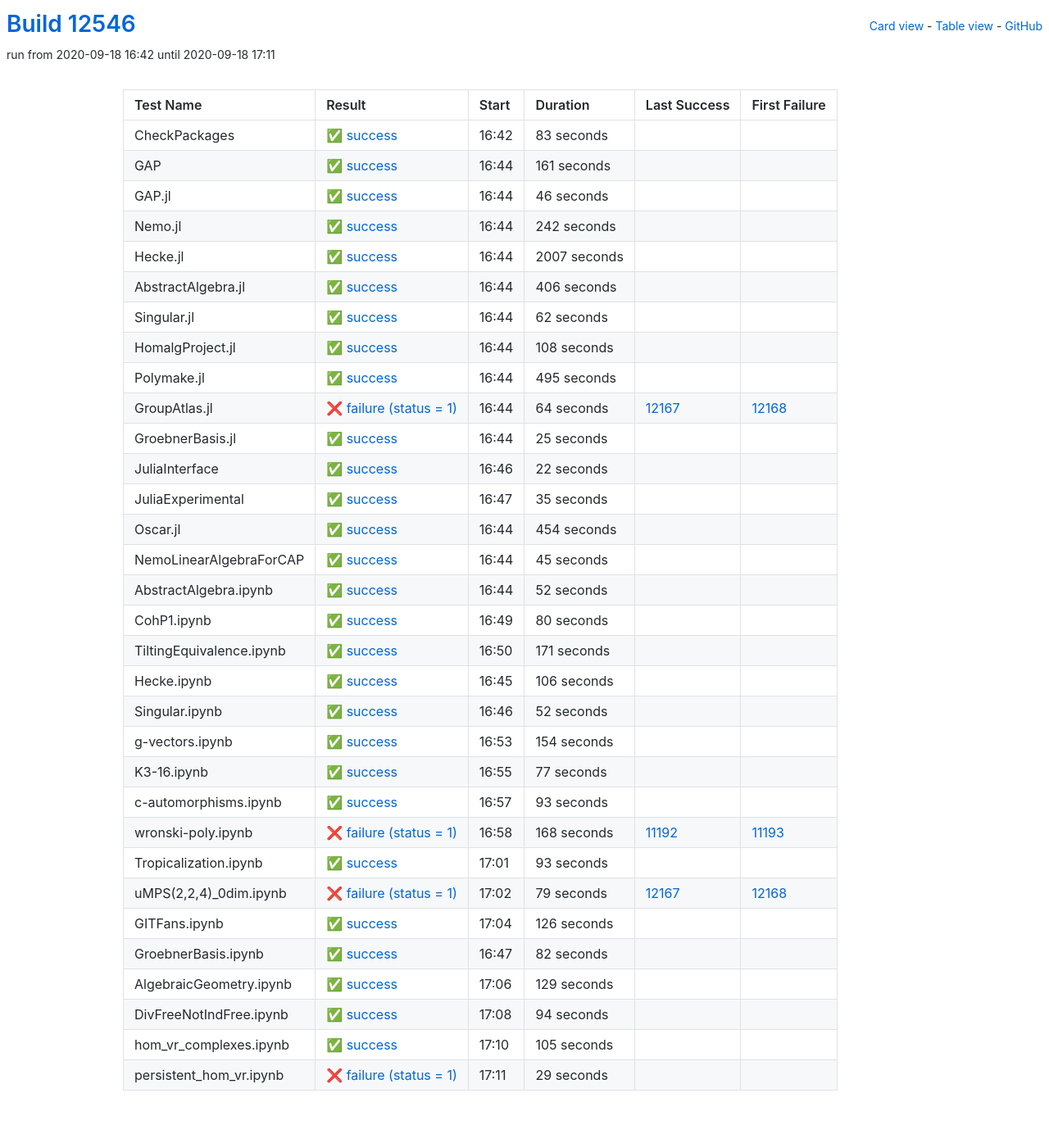
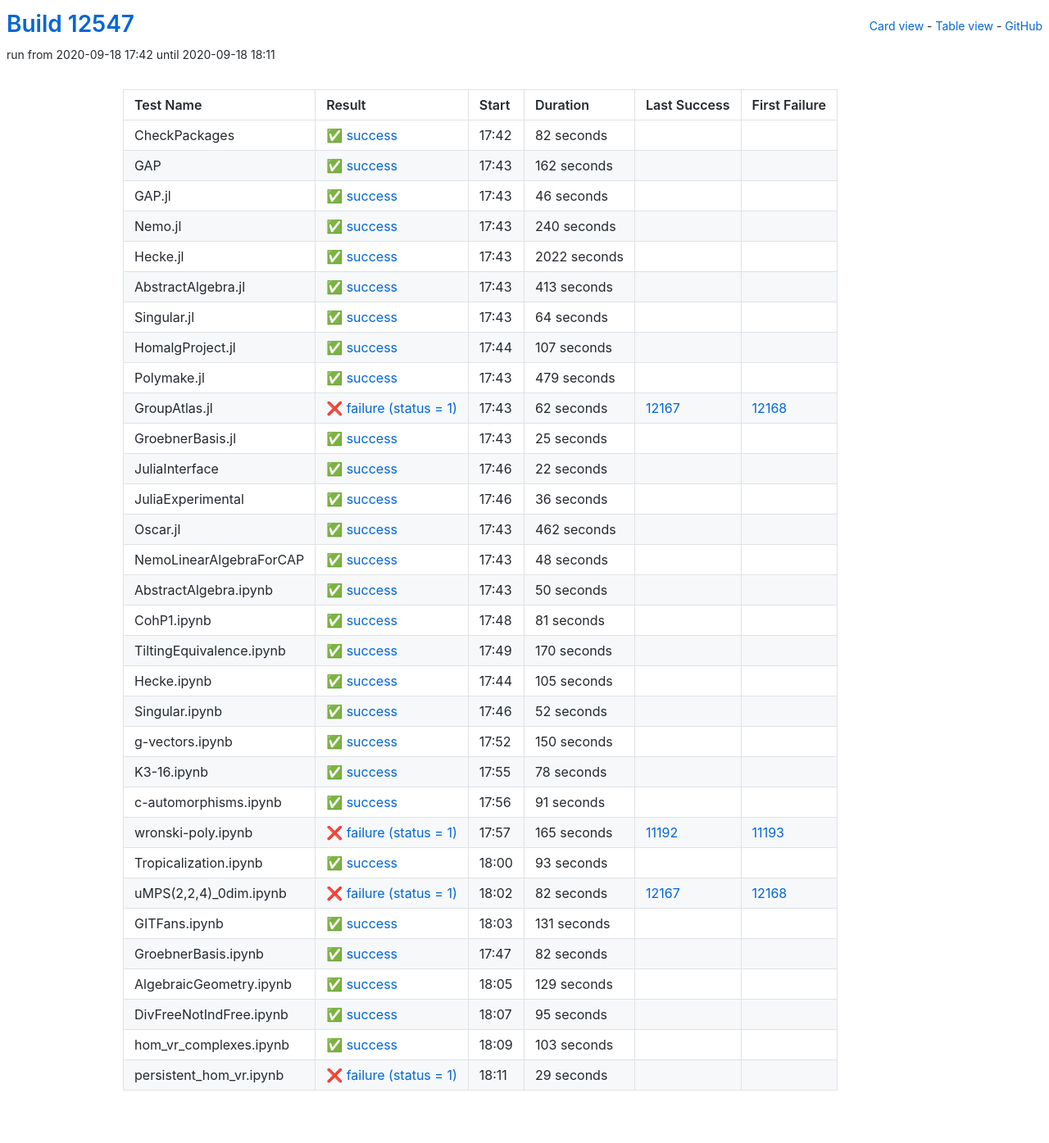
Before and after one commit to oscar-system/oscar-ci-status, a Jekyll site: the page built from table.html, in a window 1280 px wide. Shown: the whole page at 82% size. Built offline with Jekyll 4.4.1, drawn with Linux system fonts in a browser that asks for light colours.

Commit message:
Build #12547

```diff
--- a/_data/ci.yml
+++ b/_data/ci.yml
@@ -1,6 +1,6 @@
 ---
-build: 12546
-build_url: https://oscarci.mathematik.uni-kl.de/job/oscar/12546/
+build: 12547
+build_url: https://oscarci.mathematik.uni-kl.de/job/oscar/12547/
 job: oscar
 organization: oscar-system
 repo: oscar-ci-status
@@ -8,32 +8,32 @@
 tests:
 - name: CheckPackages
   id: checkpackages
-  log: https://oscarci.mathematik.uni-kl.de/job/oscar/12546/artifact/logs/build-12546/CheckPackages.log
-  start: 2020-09-18 16:42
+  log: https://oscarci.mathematik.uni-kl.de/job/oscar/12547/artifact/logs/build-12547/CheckPackages.log
+  start: 2020-09-18 17:42
   success: true
   exitcode: 0
   status: success
-  duration: 83
+  duration: 82
   last_success: false
   last_success_url:
   first_failure: false
   first_failure_url:
 - name: GAP
   id: gap
-  log: https://oscarci.mathematik.uni-kl.de/job/oscar/12546/artifact/logs/build-12546/GAP.log
-  start: 2020-09-18 16:44
+  log: https://oscarci.mathematik.uni-kl.de/job/oscar/12547/artifact/logs/build-12547/GAP.log
+  start: 2020-09-18 17:43
   success: true
   exitcode: 0
   status: success
-  duration: 161
+  duration: 162
   last_success: false
   last_success_url:
   first_failure: false
   first_failure_url:
 - name: GAP.jl
   id: gap-jl
-  log: https://oscarci.mathematik.uni-kl.de/job/oscar/12546/artifact/logs/build-12546/GAP.jl.log
-  start: 2020-09-18 16:44
+  log: https://oscarci.mathematik.uni-kl.de/job/oscar/12547/artifact/logs/build-12547/GAP.jl.log
+  start: 2020-09-18 17:43
   success: true
   exitcode: 0
   status: success
@@ -44,92 +44,92 @@
   first_failure_url:
 - name: Nemo.jl
   id: nemo-jl
-  log: https://oscarci.mathematik.uni-kl.de/job/oscar/12546/artifact/logs/build-12546/Nemo.jl.log
-  start: 2020-09-18 16:44
+  log: https://oscarci.mathematik.uni-kl.de/job/oscar/12547/artifact/logs/build-12547/Nemo.jl.log
+  start: 2020-09-18 17:43
   success: true
   exitcode: 0
   status: success
-  duration: 242
+  duration: 240
   last_success: false
   last_success_url:
   first_failure: false
   first_failure_url:
 - name: Hecke.jl
   id: hecke-jl
-  log: https://oscarci.mathematik.uni-kl.de/job/oscar/12546/artifact/logs/build-12546/Hecke.jl.log
-  start: 2020-09-18 16:44
+  log: https://oscarci.mathematik.uni-kl.de/job/oscar/12547/artifact/logs/build-12547/Hecke.jl.log
+  start: 2020-09-18 17:43
   success: true
   exitcode: 0
   status: success
-  duration: 2007
+  duration: 2022
   last_success: false
   last_success_url:
   first_failure: false
   first_failure_url:
 - name: AbstractAlgebra.jl
   id: abstractalgebra-jl
-  log: https://oscarci.mathematik.uni-kl.de/job/oscar/12546/artifact/logs/build-12546/AbstractAlgebra.jl.log
-  start: 2020-09-18 16:44
+  log: https://oscarci.mathematik.uni-kl.de/job/oscar/12547/artifact/logs/build-12547/AbstractAlgebra.jl.log
+  start: 2020-09-18 17:43
   success: true
   exitcode: 0
   status: success
-  duration: 406
+  duration: 413
   last_success: false
   last_success_url:
   first_failure: false
   first_failure_url:
 - name: Singular.jl
   id: singular-jl
-  log: https://oscarci.mathematik.uni-kl.de/job/oscar/12546/artifact/logs/build-12546/Singular.jl.log
-  start: 2020-09-18 16:44
+  log: https://oscarci.mathematik.uni-kl.de/job/oscar/12547/artifact/logs/build-12547/Singular.jl.log
+  start: 2020-09-18 17:43
   success: true
   exitcode: 0
   status: success
-  duration: 62
+  duration: 64
   last_success: false
   last_success_url:
   first_failure: false
   first_failure_url:
 - name: HomalgProject.jl
   id: homalgproject-jl
-  log: https://oscarci.mathematik.uni-kl.de/job/oscar/12546/artifact/logs/build-12546/HomalgProject.jl.log
-  start: 2020-09-18 16:44
+  log: https://oscarci.mathematik.uni-kl.de/job/oscar/12547/artifact/logs/build-12547/HomalgProject.jl.log
+  start: 2020-09-18 17:44
   success: true
   exitcode: 0
   status: success
-  duration: 108
+  duration: 107
   last_success: false
   last_success_url:
   first_failure: false
   first_failure_url:
 - name: Polymake.jl
   id: polymake-jl
-  log: https://oscarci.mathematik.uni-kl.de/job/oscar/12546/artifact/logs/build-12546/Polymake.jl.log
-  start: 2020-09-18 16:44
+  log: https://oscarci.mathematik.uni-kl.de/job/oscar/12547/artifact/logs/build-12547/Polymake.jl.log
+  start: 2020-09-18 17:43
   success: true
   exitcode: 0
   status: success
-  duration: 495
+  duration: 479
   last_success: false
   last_success_url:
   first_failure: false
   first_failure_url:
 - name: GroupAtlas.jl
   id: groupatlas-jl
-  log: https://oscarci.mathematik.uni-kl.de/job/oscar/12546/artifact/logs/build-12546/GroupAtlas.jl.log
-  start: 2020-09-18 16:44
+  log: https://oscarci.mathematik.uni-kl.de/job/oscar/12547/artifact/logs/build-12547/GroupAtlas.jl.log
+  start: 2020-09-18 17:43
   success: false
   exitcode: 1
   status: failure
-  duration: 64
+  duration: 62
   last_success: 12167
   last_success_url: https://oscarci.mathematik.uni-kl.de/job/oscar/12167/
   first_failure: 12168
   first_failure_url: https://oscarci.mathematik.uni-kl.de/job/oscar/12168/
 - name: GroebnerBasis.jl
   id: groebnerbasis-jl
-  log: https://oscarci.mathematik.uni-kl.de/job/oscar/12546/artifact/logs/build-12546/GroebnerBasis.jl.log
-  start: 2020-09-18 16:44
+  log: https://oscarci.mathematik.uni-kl.de/job/oscar/12547/artifact/logs/build-12547/GroebnerBasis.jl.log
+  start: 2020-09-18 17:43
   success: true
   exitcode: 0
   status: success
@@ -140,8 +140,8 @@
   first_failure_url:
 - name: JuliaInterface
   id: juliainterface
-  log: https://oscarci.mathematik.uni-kl.de/job/oscar/12546/artifact/logs/build-12546/JuliaInterface.log
-  start: 2020-09-18 16:46
+  log: https://oscarci.mathematik.uni-kl.de/job/oscar/12547/artifact/logs/build-12547/JuliaInterface.log
+  start: 2020-09-18 17:46
   success: true
   exitcode: 0
   status: success
@@ -152,92 +152,92 @@
   first_failure_url:
 - name: JuliaExperimental
   id: juliaexperimental
-  log: https://oscarci.mathematik.uni-kl.de/job/oscar/12546/artifact/logs/build-12546/JuliaExperimental.log
-  start: 2020-09-18 16:47
+  log: https://oscarci.mathematik.uni-kl.de/job/oscar/12547/artifact/logs/build-12547/JuliaExperimental.log
+  start: 2020-09-18 17:46
   success: true
   exitcode: 0
   status: success
-  duration: 35
+  duration: 36
   last_success: false
   last_success_url:
   first_failure: false
   first_failure_url:
 - name: Oscar.jl
   id: oscar-jl
-  log: https://oscarci.mathematik.uni-kl.de/job/oscar/12546/artifact/logs/build-12546/Oscar.jl.log
-  start: 2020-09-18 16:44
+  log: https://oscarci.mathematik.uni-kl.de/job/oscar/12547/artifact/logs/build-12547/Oscar.jl.log
+  start: 2020-09-18 17:43
   success: true
   exitcode: 0
   status: success
-  duration: 454
+  duration: 462
   last_success: false
   last_success_url:
   first_failure: false
   first_failure_url:
 - name: NemoLinearAlgebraForCAP
   id: nemolinearalgebraforcap
-  log: https://oscarci.mathematik.uni-kl.de/job/oscar/12546/artifact/logs/build-12546/NemoLinearAlgebraForCAP.log
-  start: 2020-09-18 16:44
+  log: https://oscarci.mathematik.uni-kl.de/job/oscar/12547/artifact/logs/build-12547/NemoLinearAlgebraForCAP.log
+  start: 2020-09-18 17:43
   success: true
   exitcode: 0
   status: success
-  duration: 45
+  duration: 48
   last_success: false
   last_success_url:
   first_failure: false
   first_failure_url:
 - name: AbstractAlgebra.ipynb
   id: abstractalgebra-ipynb
-  log: https://oscarci.mathematik.uni-kl.de/job/oscar/12546/artifact/logs/build-12546/AbstractAlgebra.ipynb.log
-  start: 2020-09-18 16:44
+  log: https://oscarci.mathematik.uni-kl.de/job/oscar/12547/artifact/logs/build-12547/AbstractAlgebra.ipynb.log
+  start: 2020-09-18 17:43
   success: true
   exitcode: 0
   status: success
-  duration: 52
+  duration: 50
   last_success: false
   last_success_url:
   first_failure: false
   first_failure_url:
 - name: CohP1.ipynb
   id: cohp1-ipynb
-  log: https://oscarci.mathematik.uni-kl.de/job/oscar/12546/artifact/logs/build-12546/CohP1.ipynb.log
-  start: 2020-09-18 16:49
+  log: https://oscarci.mathematik.uni-kl.de/job/oscar/12547/artifact/logs/build-12547/CohP1.ipynb.log
+  start: 2020-09-18 17:48
   success: true
   exitcode: 0
   status: success
-  duration: 80
+  duration: 81
   last_success: false
   last_success_url:
   first_failure: false
   first_failure_url:
 - name: TiltingEquivalence.ipynb
   id: tiltingequivalence-ipynb
-  log: https://oscarci.mathematik.uni-kl.de/job/oscar/12546/artifact/logs/build-12546/TiltingEquivalence.ipynb.log
-  start: 2020-09-18 16:50
+  log: https://oscarci.mathematik.uni-kl.de/job/oscar/12547/artifact/logs/build-12547/TiltingEquivalence.ipynb.log
+  start: 2020-09-18 17:49
   success: true
   exitcode: 0
   status: success
-  duration: 171
+  duration: 170
   last_success: false
   last_success_url:
   first_failure: false
   first_failure_url:
 - name: Hecke.ipynb
   id: hecke-ipynb
-  log: https://oscarci.mathematik.uni-kl.de/job/oscar/12546/artifact/logs/build-12546/Hecke.ipynb.log
-  start: 2020-09-18 16:45
+  log: https://oscarci.mathematik.uni-kl.de/job/oscar/12547/artifact/logs/build-12547/Hecke.ipynb.log
+  start: 2020-09-18 17:44
   success: true
   exitcode: 0
   status: success
-  duration: 106
+  duration: 105
   last_success: false
   last_success_url:
   first_failure: false
   first_failure_url:
 - name: Singular.ipynb
   id: singular-ipynb
-  log: https://oscarci.mathematik.uni-kl.de/job/oscar/12546/artifact/logs/build-12546/Singular.ipynb.log
-  start: 2020-09-18 16:46
+  log: https://oscarci.mathematik.uni-kl.de/job/oscar/12547/artifact/logs/build-12547/Singular.ipynb.log
+  start: 2020-09-18 17:46
   success: true
   exitcode: 0
   status: success
@@ -248,56 +248,56 @@
   first_failure_url:
 - name: g-vectors.ipynb
   id: g-vectors-ipynb
-  log: https://oscarci.mathematik.uni-kl.de/job/oscar/12546/artifact/logs/build-12546/g-vectors.ipynb.log
-  start: 2020-09-18 16:53
+  log: https://oscarci.mathematik.uni-kl.de/job/oscar/12547/artifact/logs/build-12547/g-vectors.ipynb.log
+  start: 2020-09-18 17:52
   success: true
   exitcode: 0
   status: success
-  duration: 154
+  duration: 150
   last_success: false
   last_success_url:
   first_failure: false
   first_failure_url:
 - name: K3-16.ipynb
   id: k3-16-ipynb
-  log: https://oscarci.mathematik.uni-kl.de/job/oscar/12546/artifact/logs/build-12546/K3-16.ipynb.log
-  start: 2020-09-18 16:55
+  log: https://oscarci.mathematik.uni-kl.de/job/oscar/12547/artifact/logs/build-12547/K3-16.ipynb.log
+  start: 2020-09-18 17:55
   success: true
   exitcode: 0
   status: success
-  duration: 77
+  duration: 78
   last_success: false
   last_success_url:
   first_failure: false
   first_failure_url:
 - name: c-automorphisms.ipynb
   id: c-automorphisms-ipynb
-  log: https://oscarci.mathematik.uni-kl.de/job/oscar/12546/artifact/logs/build-12546/c-automorphisms.ipynb.log
-  start: 2020-09-18 16:57
+  log: https://oscarci.mathematik.uni-kl.de/job/oscar/12547/artifact/logs/build-12547/c-automorphisms.ipynb.log
+  start: 2020-09-18 17:56
   success: true
   exitcode: 0
   status: success
-  duration: 93
+  duration: 91
   last_success: false
   last_success_url:
   first_failure: false
   first_failure_url:
 - name: wronski-poly.ipynb
   id: wronski-poly-ipynb
-  log: https://oscarci.mathematik.uni-kl.de/job/oscar/12546/artifact/logs/build-12546/wronski-poly.ipynb.log
-  start: 2020-09-18 16:58
+  log: https://oscarci.mathematik.uni-kl.de/job/oscar/12547/artifact/logs/build-12547/wronski-poly.ipynb.log
+  start: 2020-09-18 17:57
   success: false
   exitcode: 1
   status: failure
-  duration: 168
+  duration: 165
   last_success: 11192
   last_success_url: https://oscarci.mathematik.uni-kl.de/job/oscar/11192/
   first_failure: 11193
   first_failure_url: https://oscarci.mathematik.uni-kl.de/job/oscar/11193/
 - name: Tropicalization.ipynb
   id: tropicalization-ipynb
-  log: https://oscarci.mathematik.uni-kl.de/job/oscar/12546/artifact/logs/build-12546/Tropicalization.ipynb.log
-  start: 2020-09-18 17:01
+  log: https://oscarci.mathematik.uni-kl.de/job/oscar/12547/artifact/logs/build-12547/Tropicalization.ipynb.log
+  start: 2020-09-18 18:00
   success: true
   exitcode: 0
   status: success
@@ -308,32 +308,32 @@
   first_failure_url:
 - name: uMPS(2,2,4)_0dim.ipynb
   id: umps-2-2-4-0dim-ipynb
-  log: https://oscarci.mathematik.uni-kl.de/job/oscar/12546/artifact/logs/build-12546/uMPS-2-2-4-_0dim.ipynb.log
-  start: 2020-09-18 17:02
+  log: https://oscarci.mathematik.uni-kl.de/job/oscar/12547/artifact/logs/build-12547/uMPS-2-2-4-_0dim.ipynb.log
+  start: 2020-09-18 18:02
   success: false
   exitcode: 1
   status: failure
-  duration: 79
+  duration: 82
   last_success: 12167
   last_success_url: https://oscarci.mathematik.uni-kl.de/job/oscar/12167/
   first_failure: 12168
   first_failure_url: https://oscarci.mathematik.uni-kl.de/job/oscar/12168/
 - name: GITFans.ipynb
   id: gitfans-ipynb
-  log: https://oscarci.mathematik.uni-kl.de/job/oscar/12546/artifact/logs/build-12546/GITFans.ipynb.log
-  start: 2020-09-18 17:04
+  log: https://oscarci.mathematik.uni-kl.de/job/oscar/12547/artifact/logs/build-12547/GITFans.ipynb.log
+  start: 2020-09-18 18:03
   success: true
   exitcode: 0
   status: success
-  duration: 126
+  duration: 131
   last_success: false
   last_success_url:
   first_failure: false
   first_failure_url:
 - name: GroebnerBasis.ipynb
   id: groebnerbasis-ipynb
-  log: https://oscarci.mathematik.uni-kl.de/job/oscar/12546/artifact/logs/build-12546/GroebnerBasis.ipynb.log
-  start: 2020-09-18 16:47
+  log: https://oscarci.mathematik.uni-kl.de/job/oscar/12547/artifact/logs/build-12547/GroebnerBasis.ipynb.log
+  start: 2020-09-18 17:47
   success: true
   exitcode: 0
   status: success
@@ -344,8 +344,8 @@
   first_failure_url:
 - name: AlgebraicGeometry.ipynb
   id: algebraicgeometry-ipynb
-  log: https://oscarci.mathematik.uni-kl.de/job/oscar/12546/artifact/logs/build-12546/AlgebraicGeometry.ipynb.log
-  start: 2020-09-18 17:06
+  log: https://oscarci.mathematik.uni-kl.de/job/oscar/12547/artifact/logs/build-12547/AlgebraicGeometry.ipynb.log
+  start: 2020-09-18 18:05
   success: true
   exitcode: 0
   status: success
@@ -356,32 +356,32 @@
   first_failure_url:
 - name: DivFreeNotIndFree.ipynb
   id: divfreenotindfree-ipynb
-  log: https://oscarci.mathematik.uni-kl.de/job/oscar/12546/artifact/logs/build-12546/DivFreeNotIndFree.ipynb.log
-  start: 2020-09-18 17:08
+  log: https://oscarci.mathematik.uni-kl.de/job/oscar/12547/artifact/logs/build-12547/DivFreeNotIndFree.ipynb.log
+  start: 2020-09-18 18:07
   success: true
   exitcode: 0
   status: success
-  duration: 94
+  duration: 95
   last_success: false
   last_success_url:
   first_failure: false
   first_failure_url:
 - name: hom_vr_complexes.ipynb
   id: hom-vr-complexes-ipynb
-  log: https://oscarci.mathematik.uni-kl.de/job/oscar/12546/artifact/logs/build-12546/hom_vr_complexes.ipynb.log
-  start: 2020-09-18 17:10
+  log: https://oscarci.mathematik.uni-kl.de/job/oscar/12547/artifact/logs/build-12547/hom_vr_complexes.ipynb.log
+  start: 2020-09-18 18:09
   success: true
   exitcode: 0
   status: success
-  duration: 105
+  duration: 103
   last_success: false
   last_success_url:
   first_failure: false
   first_failure_url:
 - name: persistent_hom_vr.ipynb
   id: persistent-hom-vr-ipynb
-  log: https://oscarci.mathematik.uni-kl.de/job/oscar/12546/artifact/logs/build-12546/persistent_hom_vr.ipynb.log
-  start: 2020-09-18 17:11
+  log: https://oscarci.mathematik.uni-kl.de/job/oscar/12547/artifact/logs/build-12547/persistent_hom_vr.ipynb.log
+  start: 2020-09-18 18:11
   success: false
   exitcode: 1
   status: failure
```
Also changed, not shown: README.md.
